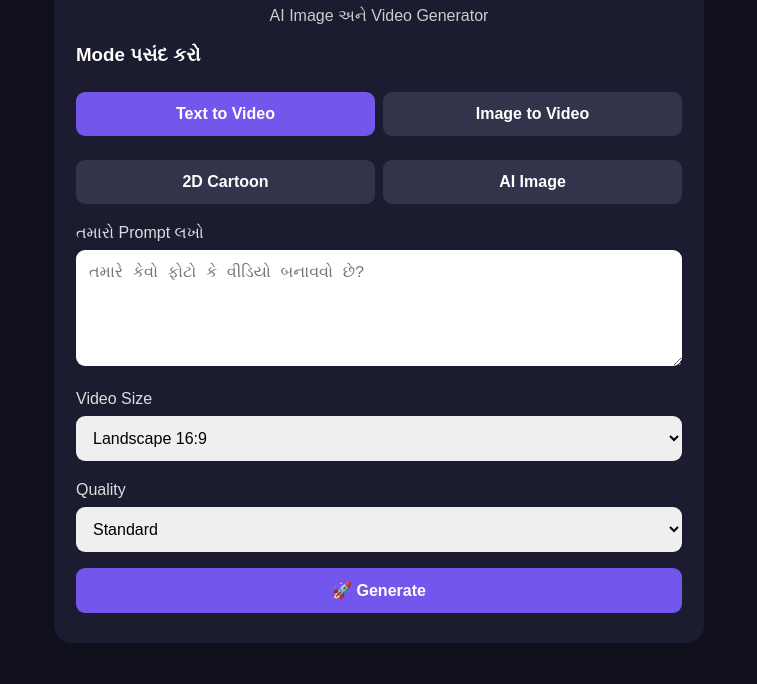
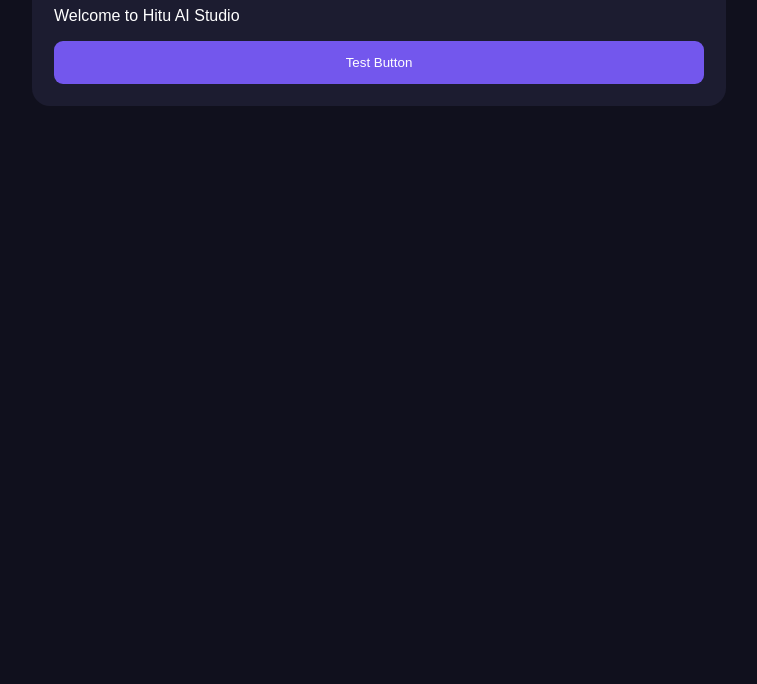
Before and after one commit to khahaniyaka-wq/Hitu-ai-studio, a plain HTML site: page index.html in a window 1280 px wide. Shown: the part 116-800 px from the top of the page, without its empty margins (261-1018 px from the left). Drawn offline with Linux system fonts and the light colour scheme.

Commit message:
Refactor index.html for improved layout and styles
Updated the HTML structure and styles for the Hitu AI Studio page, including changes to headings, buttons, and layout.

```diff
--- a/index.html
+++ b/index.html
@@ -6,7 +6,6 @@
 <meta name="viewport" content="width=device-width, initial-scale=1.0">
 <title>Hitu AI Studio</title>
 <style>
-* { box-sizing: border-box; }
 body {
   margin: 0;
   padding: 20px;
@@ -21,225 +20,25 @@ body {
   padding: 22px;
   border-radius: 18px;
 }
-h1 { text-align: center; color: #9b8cff; }
-p { text-align: center; color: #ccc; }
-button, input, textarea, select {
+h1 {
+  text-align: center;
+  color: #9b8cff;
+}
+button {
   width: 100%;
-  padding: 13px;
-  margin: 8px 0;
+  padding: 14px;
+  background: #7357ed;
+  color: white;
   border: 0;
   border-radius: 9px;
-  font-size: 16px;
-}
-button {
-  background: #7357ed;
-  color: white;
-  font-weight: bold;
-  cursor: pointer;
-}
-button:disabled { opacity: 0.6; }
-.modes {
-  display: grid;
-  grid-template-columns: 1fr 1fr;
-  gap: 8px;
-}
-.modes button { background: #34334c; }
-.modes button.active { background: #7357ed; }
-label { display: block; margin-top: 12px; color: #ddd; }
-#result {
-  margin-top: 18px;
-  padding: 12px;
-  background: #292941;
-  border-radius: 10px;
-  overflow-wrap: anywhere;
-}
-video, #result img {
-  width: 100%;
-  margin-top: 12px;
-  border-radius: 10px;
 }
 </style>
 </head>
 <body>
 <div class="container">
-
-<h1>✨ Hitu AI Studio</h1>
-<p>AI Image અને Video Generator</p>
-
-<h3>Mode પસંદ કરો</h3>
-<div class="modes">
-<button class="active" onclick="setMode(this,'video')">Text to Video</button>
-<button onclick="setMode(this,'imageVideo')">Image to Video</button>
-<button onclick="setMode(this,'cartoon')">2D Cartoon</button>
-<button onclick="setMode(this,'image')">AI Image</button>
+<h1>Hitu AI Studio ✨</h1>
+<p>Welcome to Hitu AI Studio</p>
+<button onclick="alert('Website Working!')">Test Button</button>
 </div>
-
-<label>તમારો Prompt લખો</label>
-<textarea id="prompt" rows="5"
-placeholder="તમારે કેવો ફોટો કે વીડિયો બનાવવો છે?"></textarea>
-
-<div id="imageBox" style="display:none">
-<label>Image URL નાખો</label>
-<input id="imageUrl" type="url"
-placeholder="https://example.com/image.jpg">
-</div>
-
-<label>Video Size</label>
-<select id="ratio">
-<option value="16:9">Landscape 16:9</option>
-<option value="9:16">Portrait 9:16</option>
-</select>
-
-<label>Quality</label>
-<select id="quality">
-<option value="standard">Standard</option>
-</select>
-
-<button id="generateBtn" onclick="generate()">🚀 Generate</button>
-<div id="result" style="display:none"></div>
-
-</div>
-
-<script>
-const API = "https://hitu-ai-backend.khahaniyaka.workers.dev";
-let selected = "video";
-
-function setMode(btn, mode) {
-  selected = mode;
-  document.querySelectorAll(".modes button")
-    .forEach(b => b.classList.remove("active"));
-  btn.classList.add("active");
-  document.getElementById("imageBox").style.display =
-    mode === "imageVideo" ? "block" : "none";
-}
-
-function show(message) {
-  const box = document.getElementById("result");
-  box.style.display = "block";
-  box.textContent = message;
-}
-
-async function generate() {
-  const prompt = document.getElementById("prompt").value.trim();
-  const imageUrl = document.getElementById("imageUrl").value.trim();
-  const btn = document.getElementById("generateBtn");
-
-  if (!prompt) {
-    alert("કૃપા કરીને Prompt લખો");
-    return;
-  }
-
-  if (selected === "imageVideo" && !imageUrl) {
-    alert("Image URL નાખો");
-    return;
-  }
-
-  btn.disabled = true;
-  btn.textContent = "Generating...";
-  show("AI કામ શરૂ કરી રહ્યું છે...");
-
-  try {
-    const mode = selected === "cartoon" ? "video" : selected;
-    const finalPrompt = selected === "cartoon"
-      ? "2D cartoon animation style: " + prompt
-      : prompt;
-
-    const response = await fetch(API + "/generate", {
-      method: "POST",
-      headers: { "Content-Type": "application/json" },
-      body: JSON.stringify({
-        mode: mode,
-        prompt: finalPrompt,
-        image_url: imageUrl
-      })
-    });
-
-    const data = await response.json();
-
-    if (!response.ok) {
-      throw new Error(data.error || JSON.stringify(data));
-    }
-
-    const requestId = data.request_id || data.requestId;
-    const model = data.model;
-
-    if (!requestId || !model) {
-      throw new Error("Backend તરફથી request ID અથવા model મળ્યું નથી.");
-    }
-
-    let completed = false;
-
-    for (let i = 0; i < 60; i++) {
-      await new Promise(resolve => setTimeout(resolve, 5000));
-
-      const statusResponse = await fetch(
-        API + "/status?model=" + encodeURIComponent(model) +
-        "&request_id=" + encodeURIComponent(requestId)
-      );
-
-      const statusData = await statusResponse.json();
-
-      if (statusData.status === "COMPLETED") {
-        completed = true;
-        break;
-      }
-
-      if (statusData.status === "FAILED") {
-        throw new Error(statusData.error || "AI generation નિષ્ફળ ગયું.");
-      }
-
-      show("AI બનાવી રહ્યું છે... " + ((i + 1) * 5) + " સેકન્ડ");
-    }
-
-    if (!completed) {
-      throw new Error("સમય પૂરો થયો. ફરી પ્રયાસ કરો.");
-    }
-
-    const resultResponse = await fetch(
-      API + "/result?model=" + encodeURIComponent(model) +
-      "&request_id=" + encodeURIComponent(requestId)
-    );
-
-    const output = await resultResponse.json();
-
-    if (!resultResponse.ok) {
-      throw new Error(JSON.stringify(output));
-    }
-
-    const videoUrl =
-      output.video?.url ||
-      output.video_url ||
-      output.data?.video?.url;
-
-    const imageResult =
-      output.images?.[0]?.url ||
-      output.image?.url ||
-      output.data?.images?.[0]?.url;
-
-    const box = document.getElementById("result");
-    box.innerHTML = "<h3>તમારું પરિણામ તૈયાર છે!</h3>";
-
-    if (videoUrl) {
-      const video = document.createElement("video");
-      video.src = videoUrl;
-      video.controls = true;
-      video.playsInline = true;
-      box.appendChild(video);
-    } else if (imageResult) {
-      const img = document.createElement("img");
-      img.src = imageResult;
-      box.appendChild(img);
-    } else {
-      show("પરિણામની લિંક મળી નથી: " + JSON.stringify(output));
-    }
-
-  } catch (error) {
-    show("Error: " + error.message);
-  } finally {
-    btn.disabled = false;
-    btn.textContent = "🚀 Generate";
-  }
-}
-</script>
 </body>
 </html>
```
